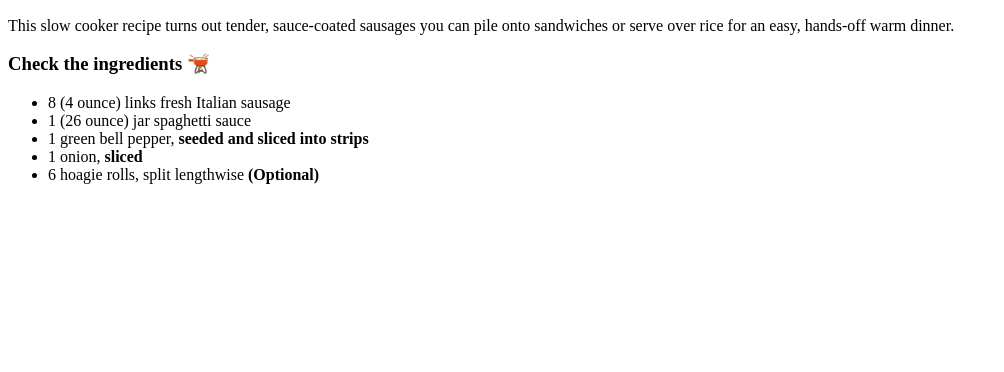
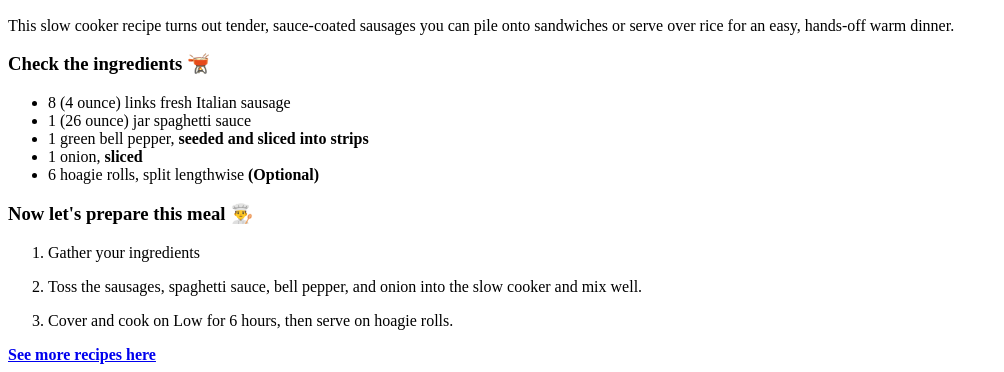
Before and after one commit to sirTOHAMY/odin-recipes, a plain HTML site: page recipes/slow-cooker-sausage.html in a window 1280 px wide. Shown: the part 434-806 px from the top of the page, without its empty margins (0-1004 px from the left). Drawn offline with Linux system fonts and the light colour scheme.

Commit message:
Add steps to make recipe "Slow cooker sausage"

```diff
--- a/recipes/slow-cooker-sausage.html
+++ b/recipes/slow-cooker-sausage.html
@@ -1,5 +1,5 @@
 <!DOCTYPE html>
-<html lang="eng">
+<html lang="en">
 <head>
 <meta charset="UTF-8">
 <title>Slow Cooker Sausage</title>
@@ -24,12 +24,18 @@
             <li>1 green bell pepper, <strong>seeded and sliced into strips</strong></li>
             <li>1 onion, <strong>sliced</strong></li>
             <li>6 hoagie rolls, split lengthwise <strong>(Optional)</strong></li>
+          </ul>
 
+          <h3>Now let's prepare this meal 👨‍🍳</h3>
 
+          <ol>
+            <li><p>Gather your ingredients</p></li>
+            <li><p>Toss the sausages, spaghetti sauce, bell pepper,
+               and onion into the slow cooker and mix well.</p></li>
+               <li><p>Cover and cook on Low for 6 hours, then serve on hoagie rolls.</p></li>
+          </ol>
 
-
-
-          </ul>
+          <a href="../index.html"><strong>See more recipes here</strong></a>
 
 
 
@@ -42,19 +48,4 @@
 
 
 </body>
-
-
-
-
-
-
-
-
-
-
-
-
-
-
-
 </html>
```
